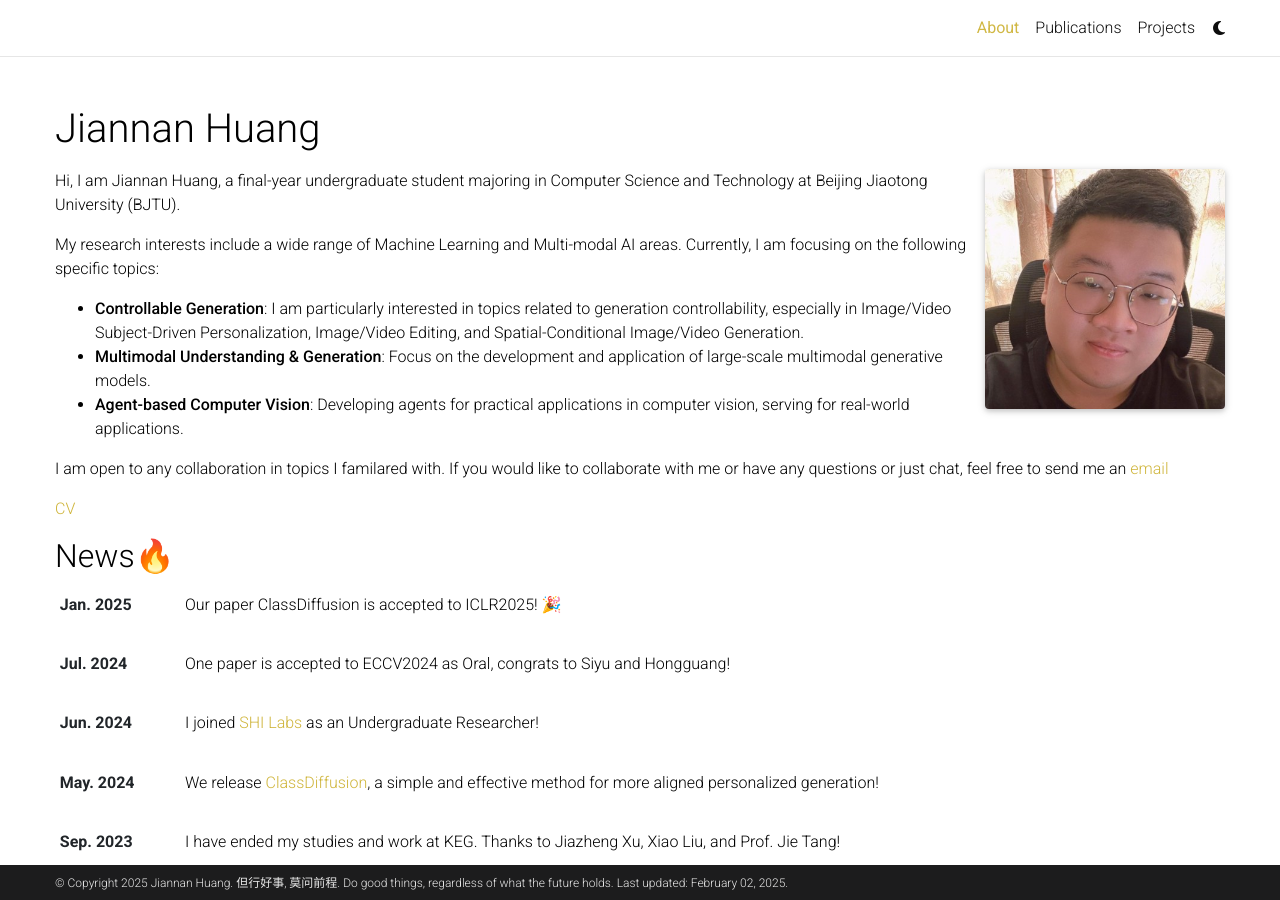
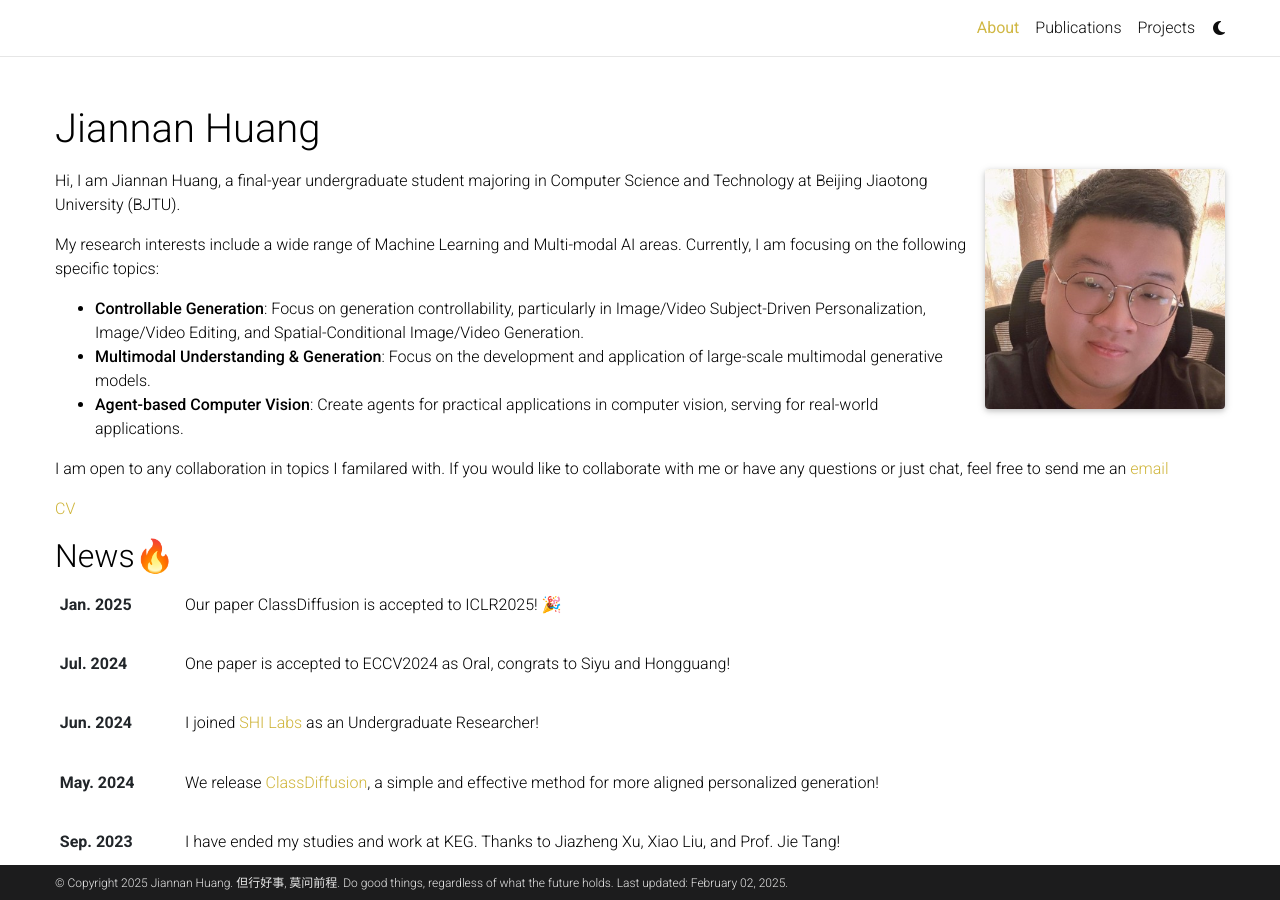
Before and after one commit to Rbrq03/Rbrq03.github.io, a Jekyll site: the page built from _pages/about.md, in a window 1280 px wide and 900 px high. Built offline with Jekyll 4.4.1, drawn with Linux system fonts in a browser that asks for light colours; full-size pictures stand in for the smaller copies a plugin makes; comment, search, counter and statistics services are not loaded; a style sheet for code colours, icons or effects is not loaded.

Commit message:
modify interest

```diff
--- a/_pages/about.md
+++ b/_pages/about.md
@@ -28,9 +28,9 @@ Hi, I am Jiannan Huang, a final-year undergraduate student majoring in Computer
 
 My research interests include a wide range of Machine Learning and Multi-modal AI areas. Currently, I am focusing on the following specific topics:
 
-- **Controllable Generation**: I am particularly interested in topics related to generation controllability, especially in Image/Video Subject-Driven Personalization, Image/Video Editing, and Spatial-Conditional Image/Video Generation.
+- **Controllable Generation**: Focus on generation controllability, particularly in Image/Video Subject-Driven Personalization, Image/Video Editing, and Spatial-Conditional Image/Video Generation.
 - **Multimodal Understanding & Generation**: Focus on the development and application of large-scale multimodal generative models.
-- **Agent-based Computer Vision**: Developing agents for practical applications in computer vision, serving for real-world applications.
+- **Agent-based Computer Vision**: Create agents for practical applications in computer vision, serving for real-world applications.
 
 <!-- During my undergraduate research experience, I had the privilege of studying and working at the [Wei Lab](https://weiyc.github.io) at [Beijing Jiaotong University](https://www.bjtu.edu.cn) (Major Mentor: Prof. [Yunchao Wei](https://weiyc.github.io)), [Knowledge Engineering Group](http://keg.cs.tsinghua.edu.cn) at [Tsinghua University](http://tsinghua.edu.cn) (Major Mentor: Prof. [Jie Tang](http://keg.cs.tsinghua.edu.cn/jietang/)), and [SHI Labs](https://www.shi-labs.com/) at [Georgia Tech](https://ic.gatech.edu/) (Major Mentor: Prof. [Humphery Shi](https://www.humphreyshi.com/)) -->
 
```
